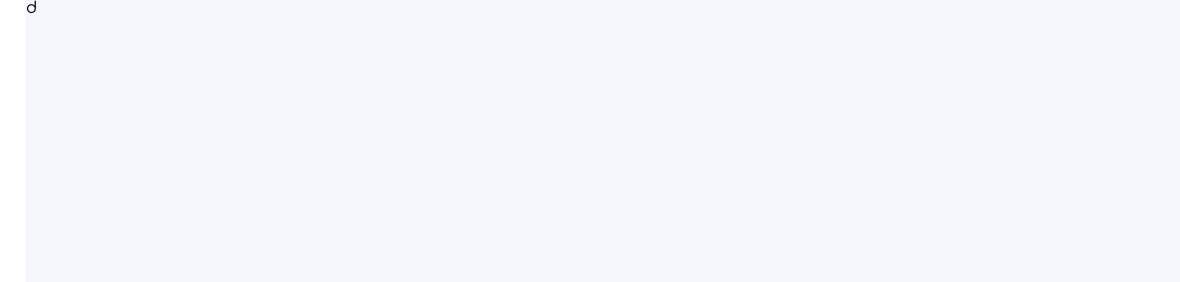
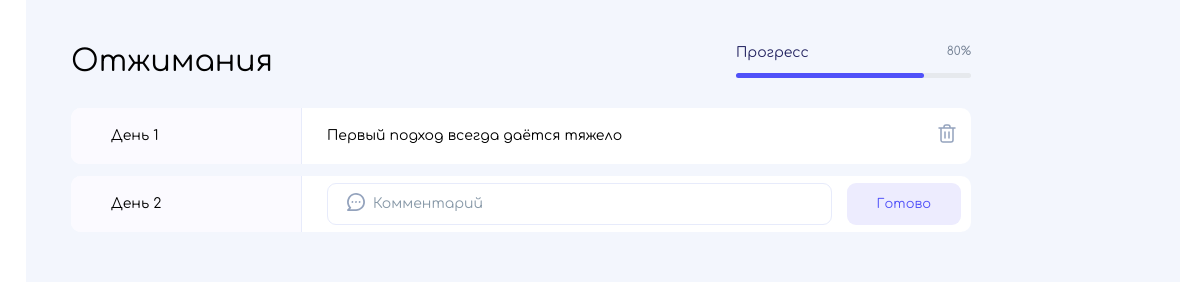
Before and after one commit to dubrovin-roman/habits-tracker, a plain HTML site: page index.html in a window 1280 px wide. Shown: the top 282 px of the page, 100-1280 px from the left. Drawn offline with Linux system fonts and the light colour scheme.

Commit message:
Верстка контента

```diff
--- a/index.html
+++ b/index.html
@@ -29,7 +29,39 @@
                 </button>
             </nav>
         </div>
-        <div class="content">d</div>
+        <div class="content">
+            <header>
+                <h1>Отжимания</h1>
+                <div class="progress">
+                    <div class="progress__text">
+                        <div class="progress__name">Прогресс</div>
+                        <div class="progress__percent">80%</div>
+                    </div>
+                    <div class="progress__bar">
+                        <div class="progress__cover-bar"></div>
+                    </div>
+                </div>
+            </header>
+            <main>
+                <div>
+                    <div class="habbit">
+                        <div class="habbit__day">День 1</div>
+                        <div class="habbit__comment">Первый подход всегда даётся тяжело</div>
+                        <button class="habbit__delete">
+                            <img src="img/delete.svg" alt="Удалить день">
+                        </button>
+                    </div>
+                </div>
+                <div class="habbit">
+                    <div class="habbit__day">День 2</div>
+                    <form class="habbit__form">
+                        <input class="input input_icon" type="text" placeholder="Комментарий"/>
+                        <img class="input__icon" src="img/comment.svg" alt="Иконка комментария">
+                        <button class="button">Готово</button>
+                    </form>
+                </div>
+            </main>
+        </div>
     </div>
     <script src="./js/app.js"></script>
 </body>
--- a/js/app.js
+++ b/js/app.js
@@ -0,0 +1 @@
+'use strict';
--- a/sass/style.sass
+++ b/sass/style.sass
@@ -3,6 +3,7 @@
 
 body
     font-family: 'Comfortaa', cursive
+    font-weight: 400
     background-color: #F3F6FD
 
 .app
@@ -51,3 +52,111 @@ body
         cursor: pointer
         &:hover
             background: #EFF2FF
+
+.content
+    min-width: 900px
+    padding: 45px
+
+header
+    display: flex
+    justify-content: space-between
+    margin-bottom: 30px
+    h1
+        font-size: 30px
+        line-height: 33px
+        color: #000000
+
+.progress
+    display: flex
+    flex-direction: column
+    gap: 12px
+    min-width: 235px
+    &__text
+        display: flex
+        justify-content: space-between
+    &__name
+        font-size: 14px
+        line-height: 16px
+        color: #232360
+    &__percent
+        font-size: 12px
+        line-height: 13px
+        color: #768396
+    &__bar
+        width: 100%
+        height: 5px
+        background: #E6E9ED
+        border-radius: 4px
+        position: relative
+    &__cover-bar
+        position: absolute
+        width: 80%
+        height: 5px
+        background: #5051F9
+        border-radius: 4px
+
+.habbit
+    background: #FFFFFF
+    border-radius: 10px
+    display: flex
+    align-items: center
+    margin-bottom: 12px
+    &__day
+        background: #FBFAFF
+        border-radius: 10px 0 0 10px
+        border-right: 1px solid #E7EBFB
+        font-size: 14px
+        line-height: 16px
+        padding: 20px 40px
+        min-width: 150px
+    &__comment
+        font-size: 14px
+        line-height: 16px
+        padding: 20px 25px
+    &__form
+        display: flex
+        gap: 15px
+        width: 100%
+        padding: 0px 10px 0px 25px
+        position: relative
+    &__delete
+        margin-left: auto
+        margin-right: 10px
+        border: none
+        background: none
+        cursor: pointer
+        border-radius: 5px
+        padding: 2px
+        &:hover
+            background: #EFF2FF
+
+.input
+    background: #FFFFFF
+    border: 1px solid #E7EBFB
+    border-radius: 9px
+    padding: 12px 20px
+    font-family: 'Comfortaa', cursive
+    flex: 1
+    font-weight: 400
+    font-size: 14px
+    line-height: 16px
+    &::placeholder
+        color: #8899A8
+    &_icon
+        padding-left: 45px
+    &__icon
+        position: absolute
+        top: 10px
+        left: 45px
+
+.button
+    background: #EDECFE
+    border-radius: 9px
+    border: none
+    font-size: 13px
+    line-height: 14px
+    color: #5051F9
+    padding: 14px 30px
+    cursor: pointer
+    &:hover
+        background: #dfddfe
```
Also changed, not shown: css/style.css, img/comment.svg (added), img/delete.svg (added), 1 other file.
